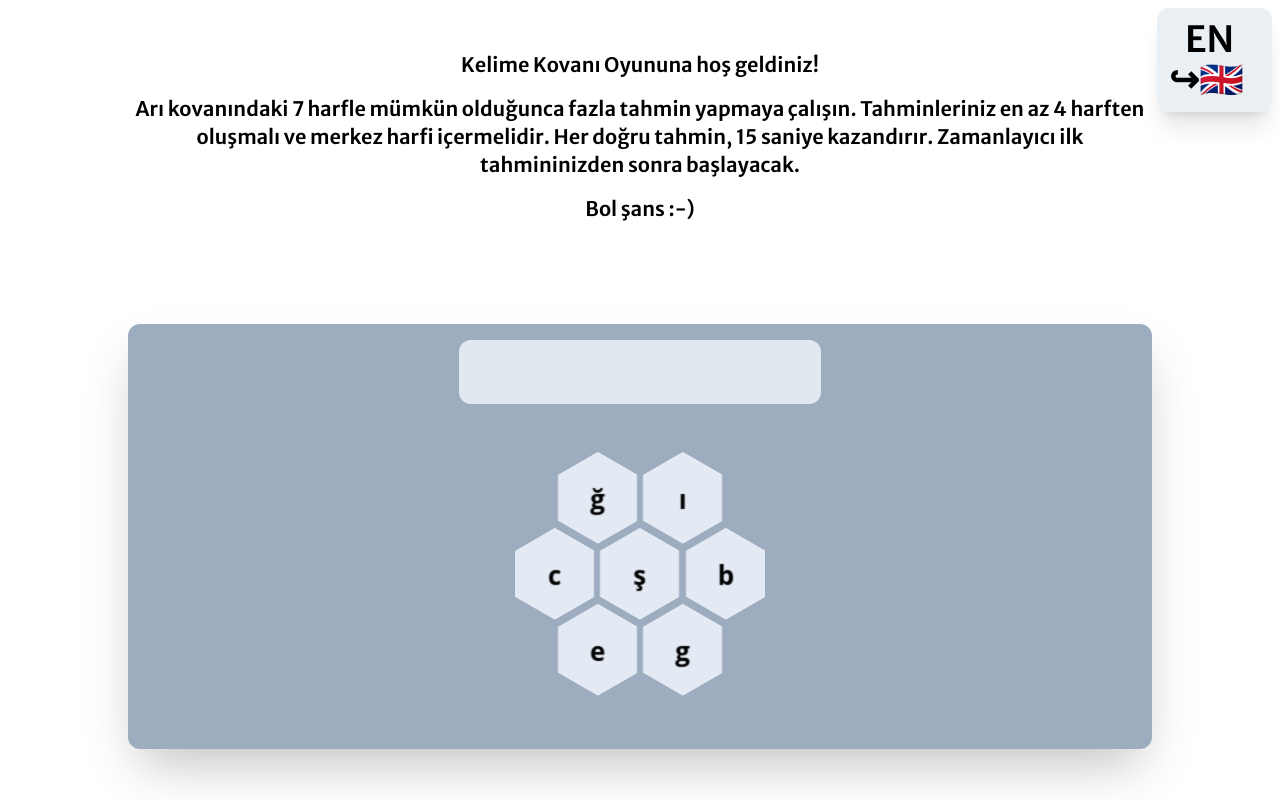
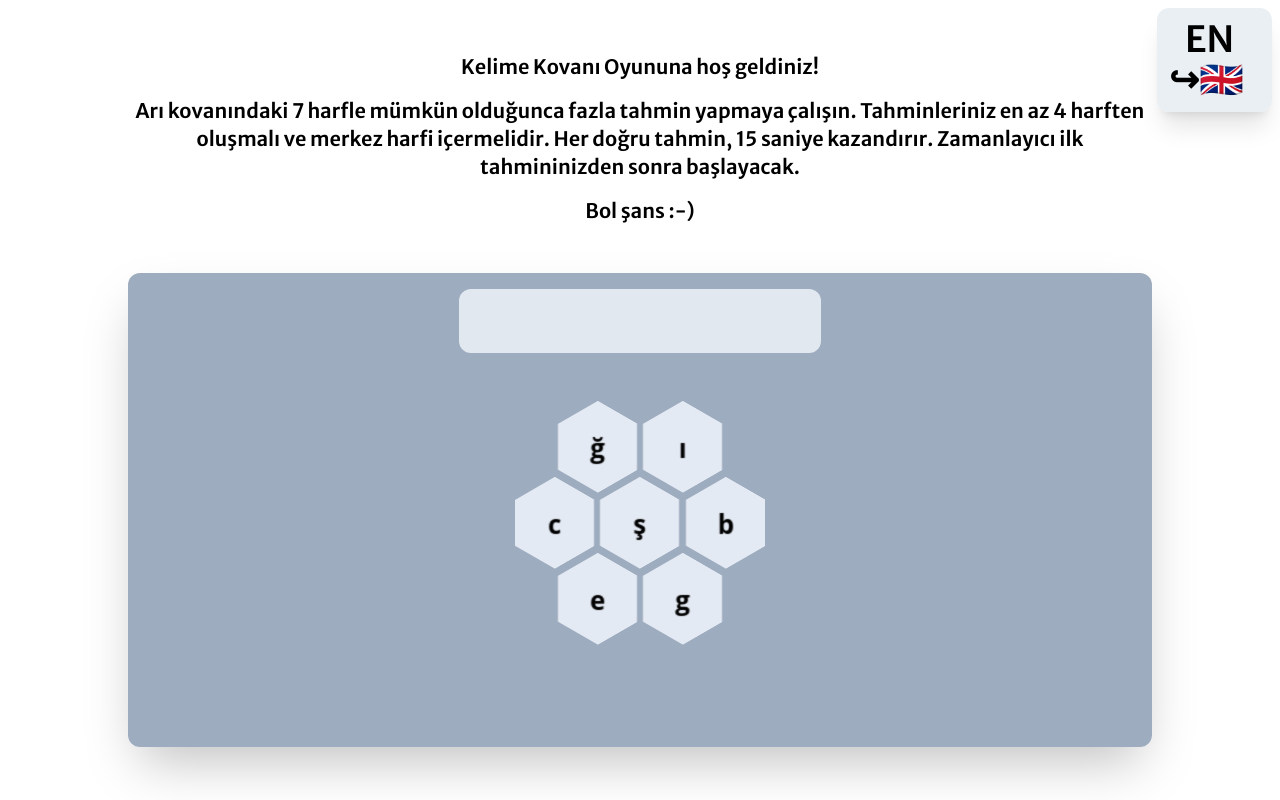
Before and after one commit to efetekce/spelling-bee-game, a Next.js app: page /tr in a window 1280 px wide. Built offline with nearby package versions, Linux system fonts and the light colour scheme; a web font is replaced by a local one.

Commit message:
styling improvements

```diff
--- a/components/GameBoard.js
+++ b/components/GameBoard.js
@@ -48,7 +48,18 @@ const GameBoard = () => {
       {showToast && <GenericToast tooShort />}
       <Input onSubmit={submitHandler} correctWords={correctWords} />
       <Beehive />
-      {correctWords && correctWords.map((word) => <p key={word}>{word}</p>)}
+      {correctWords && (
+        <div className="flex justify-around flex-wrap w-1/3 items-center">
+          {correctWords.map((word) => (
+            <p
+              key={word}
+              className="bg-slate-100/50 font-semibold text-lg text-center p-2 rounded-lg cursor-pointer hover:text-slate-100 hover:bg-violet-400 transition duration-500"
+            >
+              {word}
+            </p>
+          ))}
+        </div>
+      )}
     </div>
   );
 };
--- a/components/Layout.js
+++ b/components/Layout.js
@@ -4,8 +4,8 @@ const Layout = ({ children }) => {
   const path = usePathname();
 
   return (
-    <div className="min-h-screen grid place-items-center">
-      <header>
+    <div className="min-h-screen grid place-items-center gap-12 ">
+      <header className="self-end">
         {path === "/tr" ? (
           <div className="text-xl space-y-4 font-semibold text-center max-w-screen-lg">
             <h2>Kelime Kovanı Oyununa hoş geldiniz!</h2>{" "}
@@ -30,7 +30,7 @@ const Layout = ({ children }) => {
           </div>
         )}
       </header>
-      <main className="container mx-auto max-w-screen-lg grid place-items-center gap-8 p-4 bg-slate-400/90 shadow-2xl rounded-xl">
+      <main className="container mx-auto max-w-screen-lg p-4 bg-slate-400/90 shadow-2xl rounded-xl self-start">
         {children}
       </main>
     </div>
--- a/components/TimeDisplay.js
+++ b/components/TimeDisplay.js
@@ -3,7 +3,9 @@ const TimeDisplay = ({ time }) => {
   const seconds = time % 60;
   // console.log(minutes);
   return (
-    <div>{`${String(minutes).padStart(2, "0")} :
+    <div className="text-4xl font-bold text-center rounded-xl border-white border-2">{`${String(
+      minutes
+    ).padStart(2, "0")} :
     ${String(seconds).padStart(2, "0")}`}</div>
   );
 };
--- a/pages/api/game.js
+++ b/pages/api/game.js
@@ -123,7 +123,7 @@ export default function handler(req, res) {
       if (!dictionaryTurkish.includes(body)) {
         res.status(404).json({ message: "yok" });
       }
-      res.status(200).json("turkish includes");
+      res.status(200).json({ message: "tr includes", data: body });
     }
   }
 }
```
